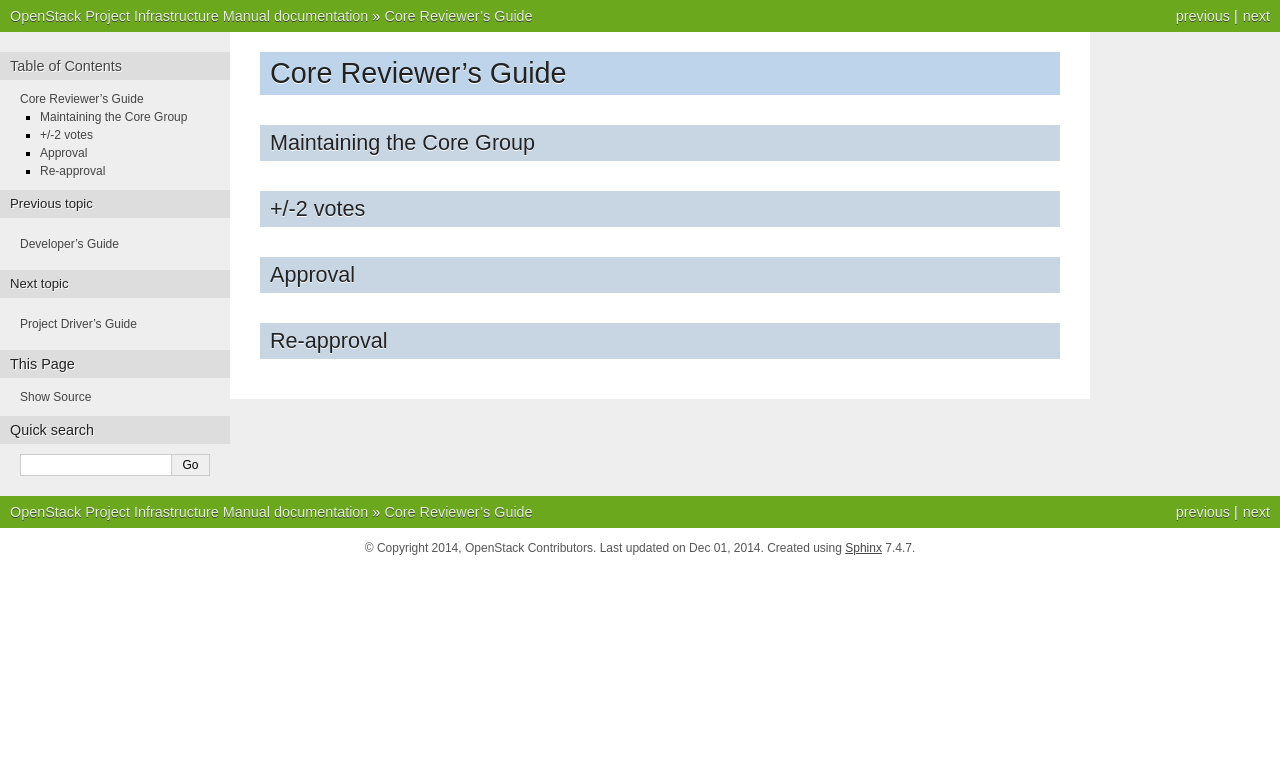
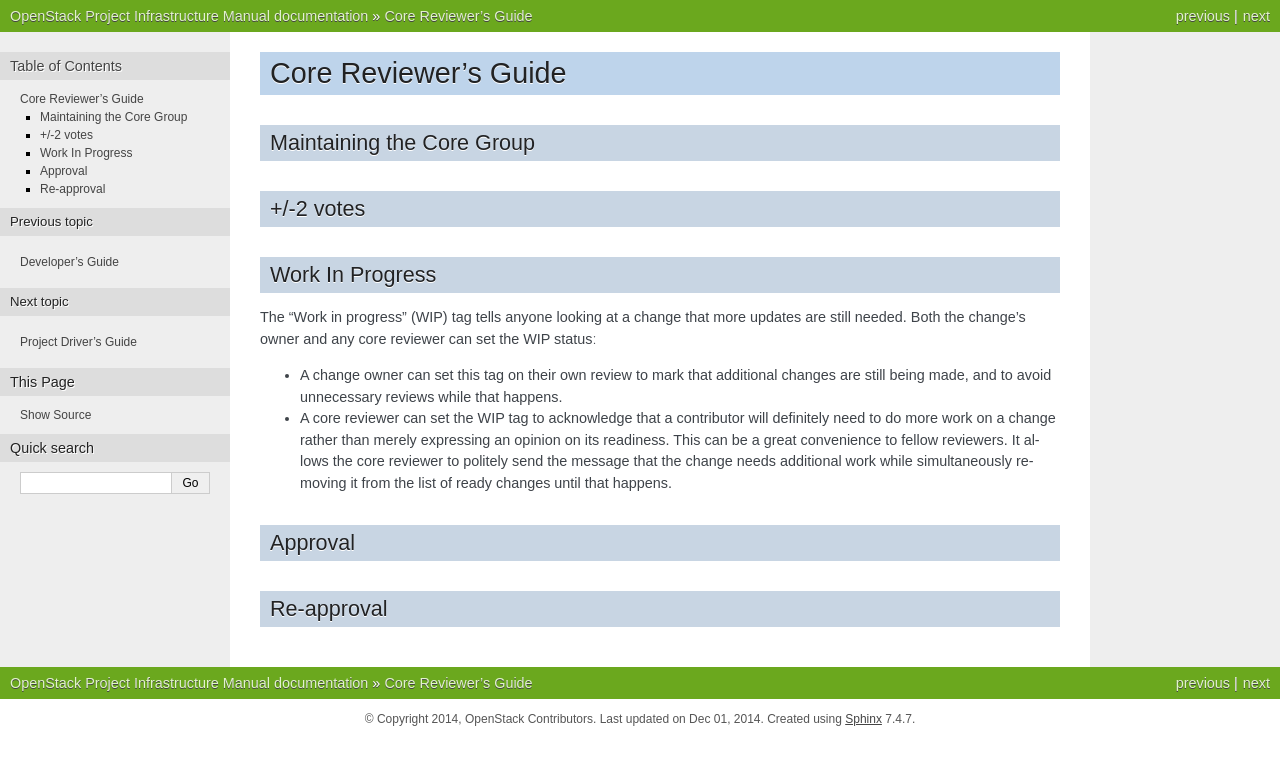
Before and after one commit to openstack-archive/infra-manual, a Sphinx documentation site: the page built from doc/source/core.rst, in a window 1280 px wide. Shown: the top 765 px of the page. Built offline with Sphinx 7.4.7, drawn with Linux system fonts in a browser that asks for light colours.

Commit message:
Add WIP section to core.rst
Content taken from
https://wiki.openstack.org/wiki/Documentation/HowTo#How_to_Review_a_Documentation_Patch
and adjusted.

Change-Id: I35f41944033fdf8467caa036e76f440fe68ab2e2

```diff
--- a/doc/source/core.rst
+++ b/doc/source/core.rst
@@ -11,6 +11,26 @@
 +/-2 votes
 ==========
 
+Work In Progress
+================
+
+The "Work in progress" (WIP) tag tells anyone looking at a change that more
+updates are still needed. Both the change's owner and any core
+reviewer can set the WIP statusː
+
+* A change owner can set this tag on their own review to mark that
+  additional changes are still being made, and to avoid unnecessary
+  reviews while that happens.
+
+* A core reviewer can set the WIP tag to acknowledge that a
+  contributor will definitely need to do more work on a change rather
+  than merely expressing an opinion on its readiness. This can be a
+  great convenience to fellow reviewers. It allows the core reviewer
+  to politely send the message that the change needs additional work
+  while simultaneously removing it from the list of ready changes
+  until that happens.
+
+
 Approval
 ========
 
```
